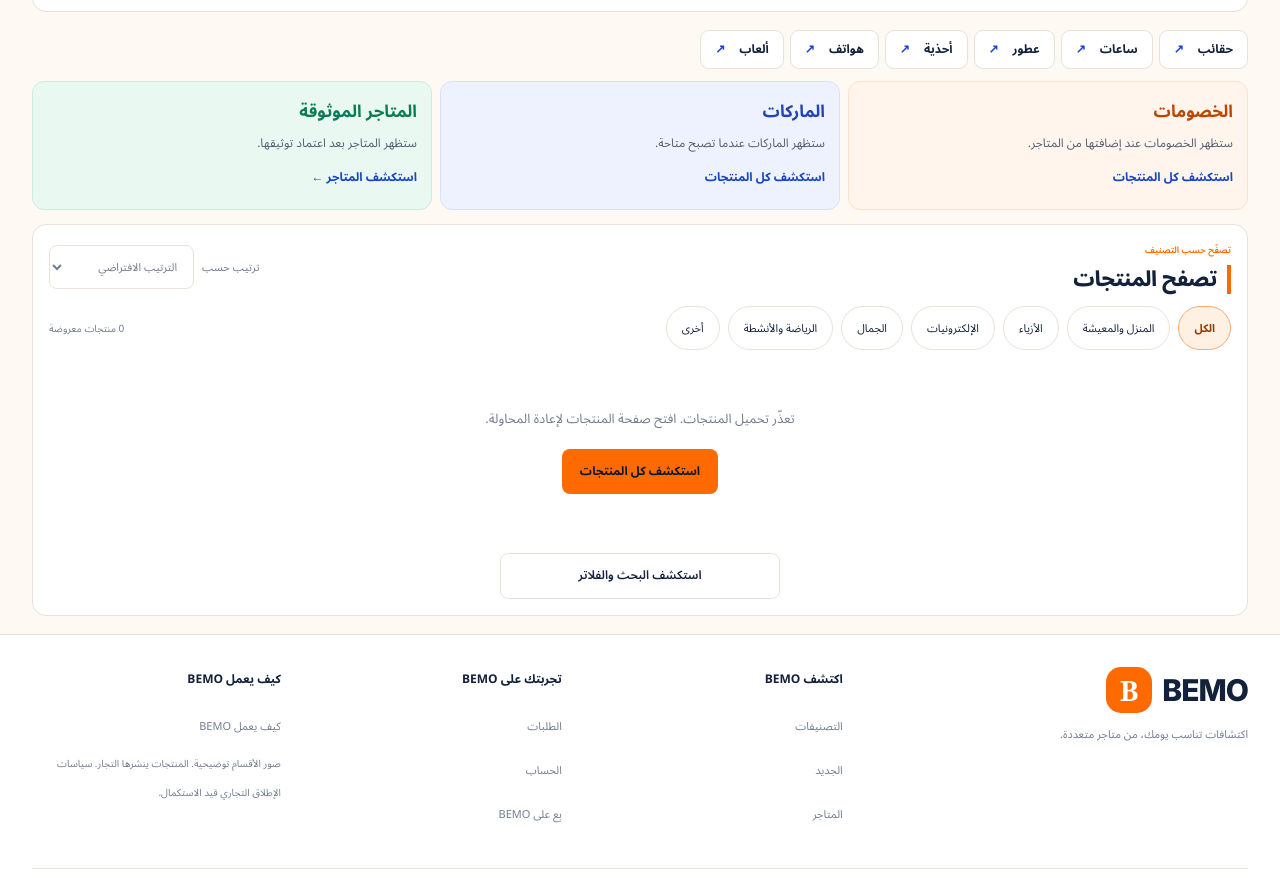
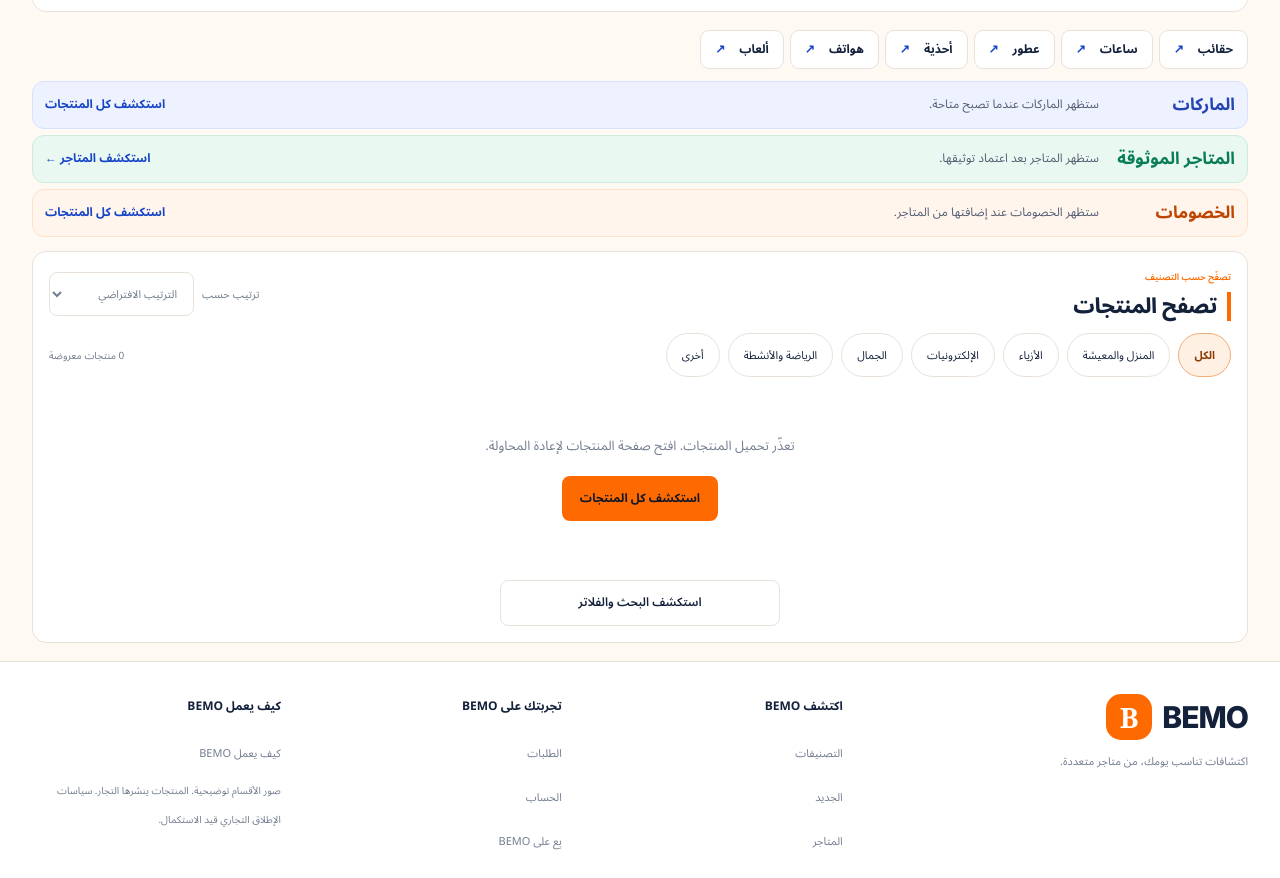
Before and after one commit to mustafahussen1-astra/BEMO-Marketplace-1, a plain HTML site: page dist/index.html in a window 1280 px wide. Shown: the part 1211-2089 px from the top of the page. Drawn offline with Linux system fonts and the light colour scheme; no server answers.

Commit message:
Update Site source

```diff
--- a/dist/bemo-ui.css
+++ b/dist/bemo-ui.css
@@ -113,3 +113,21 @@ html[data-theme=dark] .feature-panel :is(h2,p,a){color:var(--ink)}
 @media(max-width:800px){.seller-sidebar{display:none}.seller-layout{grid-template-columns:minmax(0,1fr)}}
 
 .account-header [hidden]{display:none!important}.order-line-summary{font-weight:600}
+.market-features.discovery-strips {
+  display: flex;
+  flex-direction: column;
+  gap: 6px;
+}
+.discovery-strips > .feature-panel {
+  display: grid;
+  grid-template-columns: minmax(8rem, auto) 1fr auto;
+  align-items: center;
+  gap: 8px;
+  padding: 4px 12px;
+}
+.discovery-strips .feature-panel :is(h2,p) { margin: 0; }
+@media (max-width: 540px) {
+  .discovery-strips > .feature-panel { grid-template-columns: 1fr auto; gap: 0 6px; }
+  .discovery-strips .feature-panel p { grid-column: 1; }
+  .discovery-strips .feature-panel a { grid-column: 2; grid-row: 1 / 3; }
+}
--- a/dist/index.html
+++ b/dist/index.html
@@ -11,7 +11,11 @@
 <section class="module deals-module" id="deals"><div class="module-heading"><div><p class="eyebrow" data-t="dealsEyebrow"></p><h2 data-t="dealsTitle"></h2></div><a class="see-all" id="allDeals" href="search.html?offer=1" data-t="viewOffers"></a></div><p class="module-note" data-t="priceNote"></p><div class="product-grid" id="dealsGrid"></div></section>
 <section class="module" id="stores"><div class="module-heading"><div><p class="eyebrow" data-t="storesEyebrow"></p><h2 data-t="storesTitle"></h2></div><a class="see-all" id="allStores" href="stores.html" data-t="viewStores"></a></div><div class="store-grid" id="storesGrid"></div></section>
 <section class="market-shortcuts" aria-label="التصنيفات" id="marketShortcuts"></section>
-<div class="market-features"><section class="feature-panel"><h2 data-t="discountHeading"></h2><p data-t="discountEmpty"></p><a id="discountBrowse" data-t="browseAll"></a></section><section class="feature-panel brands-panel"><h2 data-t="brandsHeading"></h2><p data-t="brandsEmpty"></p><a id="brandsBrowse" data-t="browseAll"></a></section><section class="feature-panel verified-panel"><h2 data-t="verifiedHeading"></h2><p data-t="verifiedEmpty"></p><a id="verifiedBrowse" data-t="viewStores"></a></section></div>
+<div class="market-features discovery-strips">
+  <section class="feature-panel brands-panel"><h2 data-t="brandsHeading"></h2><p data-t="brandsEmpty"></p><a id="brandsBrowse" data-t="browseAll"></a></section>
+  <section class="feature-panel verified-panel"><h2 data-t="verifiedHeading"></h2><p data-t="verifiedEmpty"></p><a id="verifiedBrowse" data-t="viewStores"></a></section>
+  <section class="feature-panel"><h2 data-t="discountHeading"></h2><p data-t="discountEmpty"></p><a id="discountBrowse" data-t="browseAll"></a></section>
+</div>
 <section class="module" id="discover"><div class="module-heading"><div><p class="eyebrow" data-t="discoverEyebrow"></p><h2 data-t="discoverTitle"></h2></div><label class="sort-label"><span data-t="sort"></span><select id="homeSort"><option value="featured" data-t="featured"></option><option value="low" data-t="low"></option><option value="high" data-t="high"></option></select></label></div><div class="discovery-toolbar"><div class="filter-pills" id="discoveryFilters"></div><span id="productCount" aria-live="polite"></span></div><div class="product-grid" id="discoveryGrid"></div><a class="browse-more" id="browseMore" href="search.html" data-t="advancedSearch"></a></section>
 <section class="review-notes" id="reviewNotes"><div><h2 data-t="reviewTitle"></h2><p data-t="reviewCopy"></p></div><button type="button" class="review-help" data-home-action="help" data-t="help"></button></section>
 </main>
```
